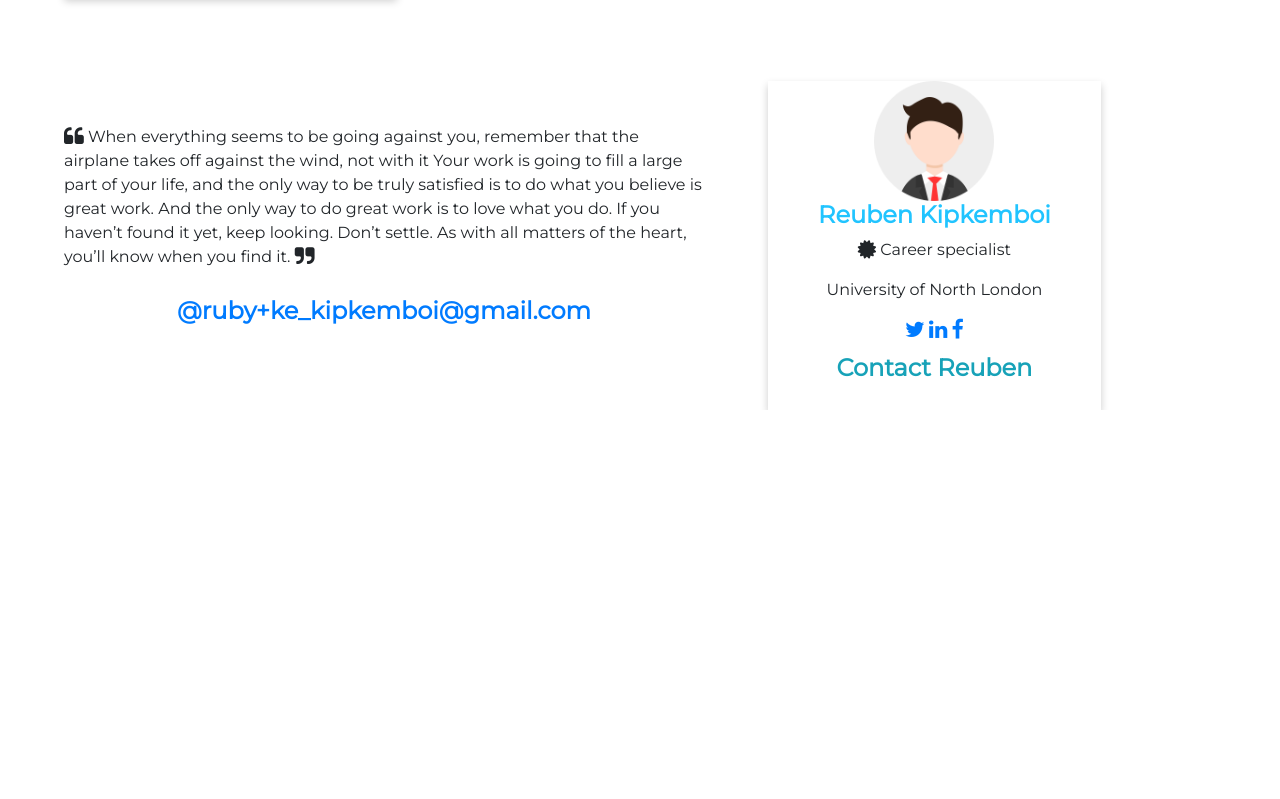
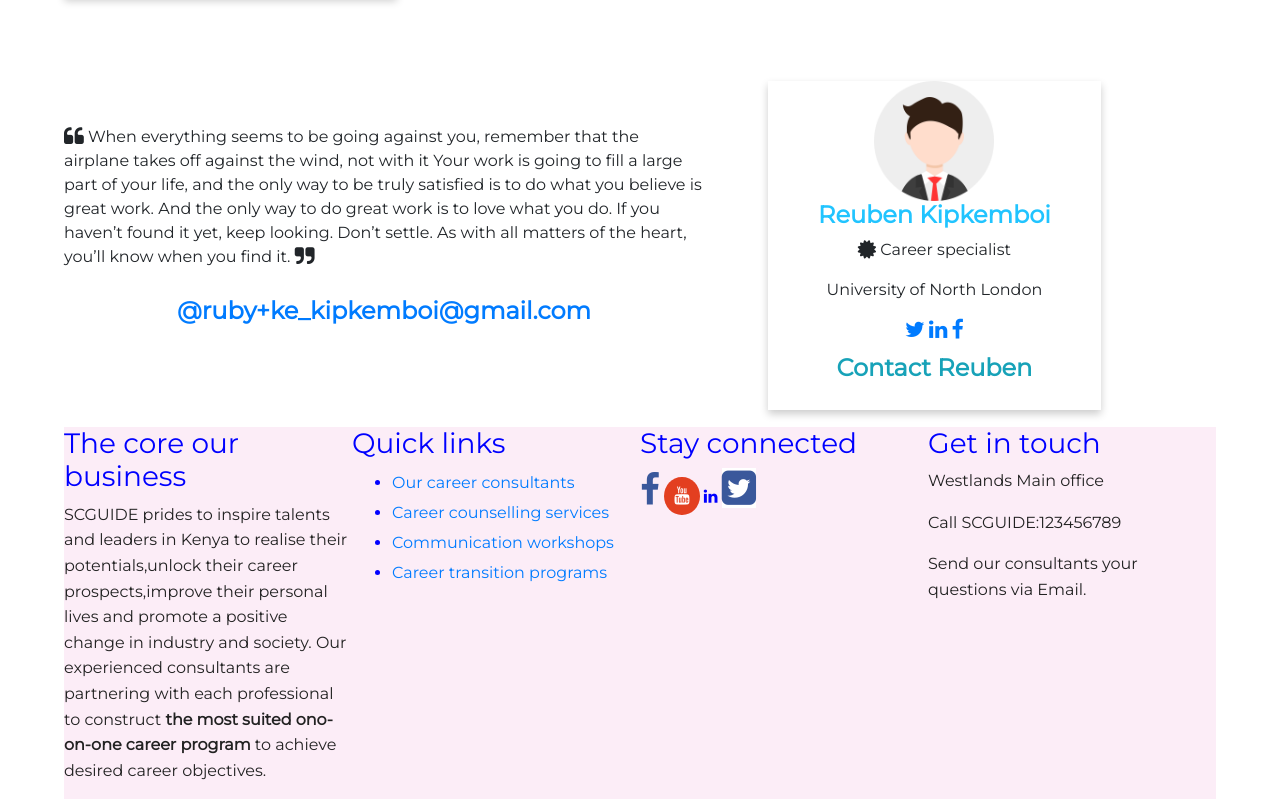
Before and after one commit to Aggrey-Odinga/students-career-2, a plain HTML site: page team-members.html in a window 1280 px wide. Shown: the part 1935-2734 px from the top of the page. Before the commit the page ends 2345 px from the top, so only its background shows below. Drawn offline with nearby package versions, Linux system fonts and the light colour scheme; a web font is replaced by a local one.

Commit message:
ft:footer - footer added links clickable

```diff
--- a/career.css
+++ b/career.css
@@ -355,6 +355,7 @@ hr{
     margin-left: 5%;
     color: blue;
     background-color: rgba(249, 220, 239, 0.5);
+    margin-top: 7%;
   }
   .info{
       width: 40%;
--- a/team-members.html
+++ b/team-members.html
@@ -126,5 +126,41 @@
         </div>
       </div>
     </div>
+    <footer>
+        <div id="footer">
+          <div class="info">
+            <h3>The core our business</h3>
+            <p>SCGUIDE prides to inspire talents and leaders in Kenya to realise their potentials,unlock their career prospects,improve their personal lives and promote a positive change in industry and society.
+              Our experienced consultants are partnering with each professional to construct <strong>the most suited ono-on-one career program </strong>to achieve desired career objectives.</p>
+            </div>
+              <div class="info">
+                <div class="foot">
+                <h3>Quick links</h3>
+                <ul>
+                  <li><a href="Our career consultants">Our career consultants</a></li>
+                  <li><a href="Career couselling services">Career counselling services</a></li>
+                  <li><a href="Communication workshops">Communication workshops</a></li>
+                  <li><a href="Career transition programs">Career transition programs</a></li>
+                </ul>
+              </div>
+              </div>
+              <div class="info">
+                <h3>Stay connected</h3>
+                <div class="image">
+                  <i class="fa fa-facebook"></i>
+                  <i class="fa fa-youtube"></i>
+                  <i class="fa fa-linkedin"></i>
+                  <i class="fa fa-twitter-square"></i>
+                </div>
+              </div>
+              <div class="info">
+                <h3>Get in touch</h3>
+                <p>Westlands Main office</p>
+                <p>Call SCGUIDE:123456789</p>
+                <p>Send our consultants your questions via Email.</p>
+              </div>
+        </div>
+        </footer>
+
   </body>
 </html>
```
